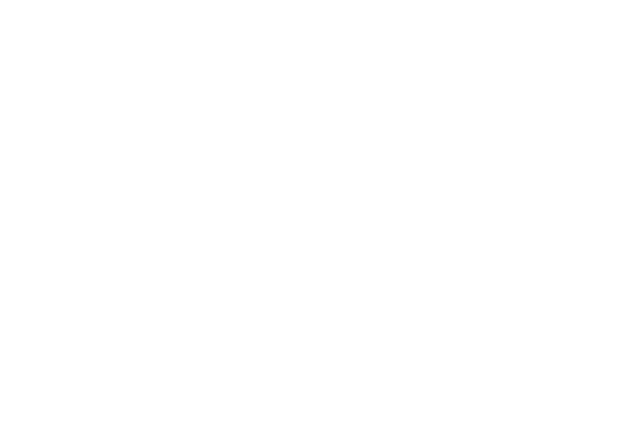
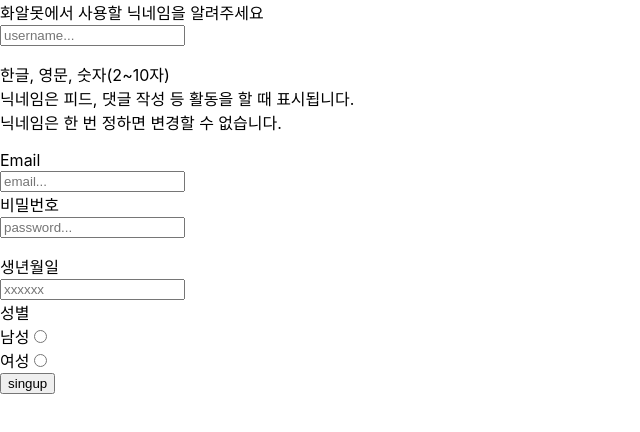
Before and after one commit to LikeLionHGU/makeup, a React (Create React App) app: page /signup in a window 1280 px wide. Before the commit this address had no page. Shown: the top 432 px of the page, without its empty margins (0-640 px from the left). Built offline with nearby package versions, Linux system fonts and the light colour scheme.

Commit message:
feat : 회원가입 기능 구현

```diff
--- a/src/App.js
+++ b/src/App.js
@@ -2,6 +2,7 @@ import { BrowserRouter, Route, Routes } from "react-router-dom";
 // import "./App.css";
 import Main from "./Main";
 import Login from "./header/login/Login";
+import SignUp from "./account/SignUp";
 
 function App() {
   return (
@@ -9,9 +10,9 @@ function App() {
       <BrowserRouter>
         <Routes>
           <Route path="/" element={<Main />}></Route>
+          <Route path="/signup" element={<SignUp />}></Route>
           <Route path="/login" element={<Login />}></Route>
         </Routes>
-
       </BrowserRouter>
     </div>
   );
--- /dev/null
+++ b/src/account/SignUp.js
@@ -0,0 +1,246 @@
+// import "./SignUp.css";
+import React, { useState } from "react";
+import axios from "axios";
+import { useNavigate } from "react-router-dom";
+
+const SignUp = () => {
+  const navigate = useNavigate();
+
+  const [usernameinput, setUsernameinput] = useState("");
+  const [emailinput, setEmailinput] = useState("");
+  const [passwordinput, setPasswordinput] = useState("");
+  const [genderinput, setGenderinput] = useState("");
+  const [birthdateinput, setBirthdateinput] = useState("");
+  const [message, setMessage] = useState("");
+
+  const registeraxios = () => {
+    axios
+      .post("/users/signup", {
+        username: usernameinput,
+        email: emailinput,
+        password: passwordinput,
+        birthdate: birthdateinput,
+        gender: genderinput,
+      })
+      .then((response) => {
+        console.log(response);
+        alert("회원가입성공");
+        if ((response.status = 200)) {
+          return navigate("/mylogin");
+        }
+      })
+      .catch((err) => {
+        setMessage(err.response.data.message);
+        console.log(err);
+      });
+  };
+
+  return (
+    <div className="signup">
+      <div className="signup_input">
+        <label>화알못에서 사용할 닉네임을 알려주세요</label>
+        <br />
+        <input
+          type="text"
+          placeholder="username..."
+          onChange={(e) => {
+            setUsernameinput(e.target.value);
+          }}
+        />
+        <p>
+          한글, 영문, 숫자(2~10자) <br />
+          닉네임은 피드, 댓글 작성 등 활동을 할 때 표시됩니다. <br />
+          닉네임은 한 번 정하면 변경할 수 없습니다.
+        </p>
+      </div>
+
+      <div className="signup_input">
+        <label>Email</label>
+        <br />
+        <input
+          type="text"
+          placeholder="email..."
+          onChange={(e) => {
+            setEmailinput(e.target.value);
+          }}
+          className={!message ? "inputLogin" : "err_password"}
+        />
+      </div>
+
+      <div className="signup_input">
+        <label>비밀번호</label>
+        <br />
+        <input
+          type="password"
+          placeholder="password..."
+          onChange={(e) => {
+            setPasswordinput(e.target.value);
+          }}
+          className={!message ? "inputLogin" : "err_password"}
+        />
+        <p>{message}</p>
+      </div>
+
+      <div className="signup_input">
+        <label>생년월일</label>
+        <br />
+        <input
+          type="birthdate"
+          placeholder="xxxxxx"
+          onChange={(e) => {
+            setBirthdateinput(e.target.value);
+          }}
+          className={!message ? "inputLogin" : "err_birthdate"}
+        />
+      </div>
+
+      <div className="signup_input">
+        <label>성별</label>
+        <br />
+        <label>남성</label>
+        <input
+          type="radio"
+          name="gender"
+          onChange={(e) => {
+            console.log(true);
+            setGenderinput(e.target.value);
+          }}
+          className={!message ? "inputLogin" : "err_gender"}
+          value="male"
+        />
+        <br />
+        <label>여성</label>
+        <input
+          type="radio"
+          name="gender"
+          onChange={(e) => {
+            console.log(false);
+            setGenderinput(e.target.value);
+          }}
+          className={!message ? "inputLogin" : "err_gender"}
+          value="female"
+        />
+      </div>
+      <button onClick={registeraxios}>singup</button>
+    </div>
+  );
+};
+
+export default SignUp;
+
+// import React, { useState, useEffect } from "react";
+
+// const useInput = (defaultValue) => {
+//   const [value, setValue] = useState(defaultValue);
+//   const onChange = (e) => {
+//     setValue(e.target.value);
+//   };
+//   return {
+//     value,
+//     onChange,
+//   };
+// };
+
+// const validate = (input) => {
+//   const { userid, password, email, gender, age } = input;
+//   const errors = {};
+
+//   if (userid === "") {
+//     errors.userid = "사용자명이 입력되지 않았습니다.";
+//   } else if (userid.length > 8) {
+//     errors.userid = "사용자명은 8자 이하로 입력해야 합니다.";
+//   }
+
+//   if (!password) {
+//     errors.password = "비밀번호가 입력되지 않았습니다.";
+//   } else if (password.length < 8) {
+//     errors.password = "8자 이상의 패스워드를 사용해야 합니다.";
+//   }
+
+//   if (email === "") {
+//     errors.email = "이메일이 입력되지 않았습니다.";
+//   } else if (!/^[a-z0-9%+-]+@[a-z0-9.-]+\.[a-z]{2,4}$/i.test(email)) {
+//     errors.email = "입력된 이메일이 유효하지 않습니다.";
+//   }
+
+//   if (gender === "") {
+//     errors.gender = "성별이 입력되지 않았습니다.";
+//   }
+//   if (age === "") {
+//     errors.age = "나이가 입력되지 않았습니다.";
+//   } else if (age < 1 || age > 120) {
+//     errors.age = "나이가 이상해요.";
+//   }
+
+//   return errors;
+// };
+
+// const SignUp = () => {
+//   const id = useInput("");
+//   const pw = useInput("");
+//   const email = useInput("");
+//   const gender = useInput("");
+//   const age = useInput("");
+//   const [submit, setSubmit] = useState(false);
+//   const [errors, setErrors] = useState({});
+
+//   const handleSubmit = (e) => {
+//     e.preventDefault();
+//     setSubmit(true);
+
+//     const input = {
+//       userid: id.value,
+//       password: pw.value,
+//       email: email.value,
+//       gender: gender.value,
+//       age: age.value,
+//     };
+
+//     setErrors(validate(input));
+//   };
+
+//   useEffect(() => {
+//     if (submit) {
+//       if (Object.keys(errors).length === 0) {
+//         alert("회원가입이 완료되었습니다.");
+//       }
+//       setSubmit(false);
+//     }
+//   }, [errors]);
+
+//   return (
+//     <form onSubmit={handleSubmit}>
+//       <h2>회원가입</h2>
+//       <ul>
+//         <li>
+//           <label htmlFor="userid">아이디</label>
+//           <input type="text" name="userid" {...id} />
+//           {errors.userid && <span>{errors.userid}</span>}
+//         </li>
+//         <li>
+//           <label htmlFor="password">패스워드</label>
+//           <input type="password" name="password" {...pw} />
+//           {errors.password && <span>{errors.password}</span>}
+//         </li>
+//         <li>
+//           <label htmlFor="email">이메일</label>
+//           <input type="email" name="email" {...email} />
+//           {errors.email && <span>{errors.email}</span>}
+//         </li>
+//         <li>
+//           <label htmlFor="gender">성별</label>
+//           <input type="radio" name="gender" value="여자" {...gender} />
+//           <label htmlFor="여자">여자</label>
+//           <input type="radio" name="gender" value="남자" {...gender} />
+//           <label htmlFor="남자">남자</label>
+//           {errors.gender && <span>{errors.gender}</span>}
+//         </li>
+//         <li>
+//           <input type="submit" value="가입" disabled={submit} />
+//         </li>
+//       </ul>
+//     </form>
+//   );
+// };
+
+// export default SignUp;
--- a/src/header/Header.module.css
+++ b/src/header/Header.module.css
@@ -1,7 +1,7 @@
 .header {
   padding-top: 29px;
-  padding-left: 247px;
-  padding-right: 247px;
+  padding-left: 16.3%;
+  padding-right: 24.7vh;
   display: flex;
 }
 
--- a/src/header/login/Login.js
+++ b/src/header/login/Login.js
@@ -9,9 +9,9 @@ export default function Login() {
 
   return (
     <div>
-      <button type="button" onClick={loginHandler}>
+      {/* <button type="button" onClick={loginHandler}>
         카카오 로그인
-      </button>
+      </button> */}
     </div>
   );
 }
```
